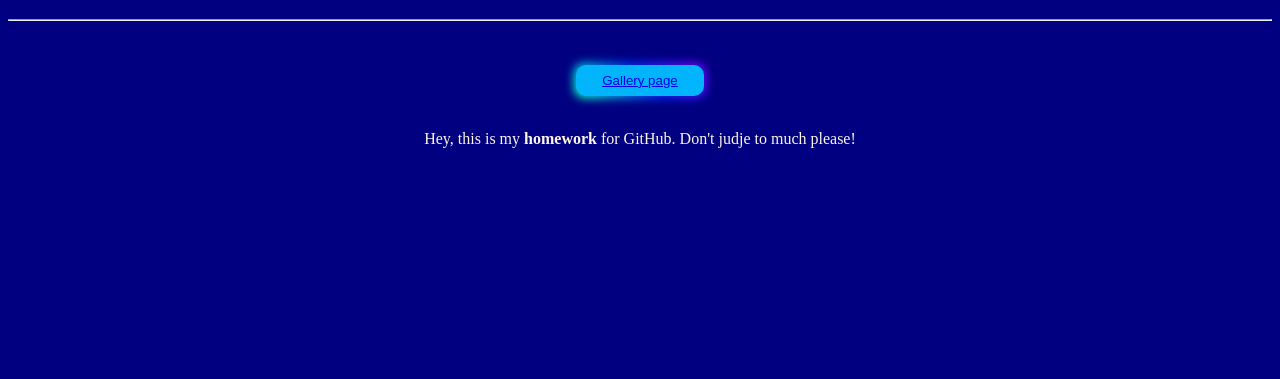
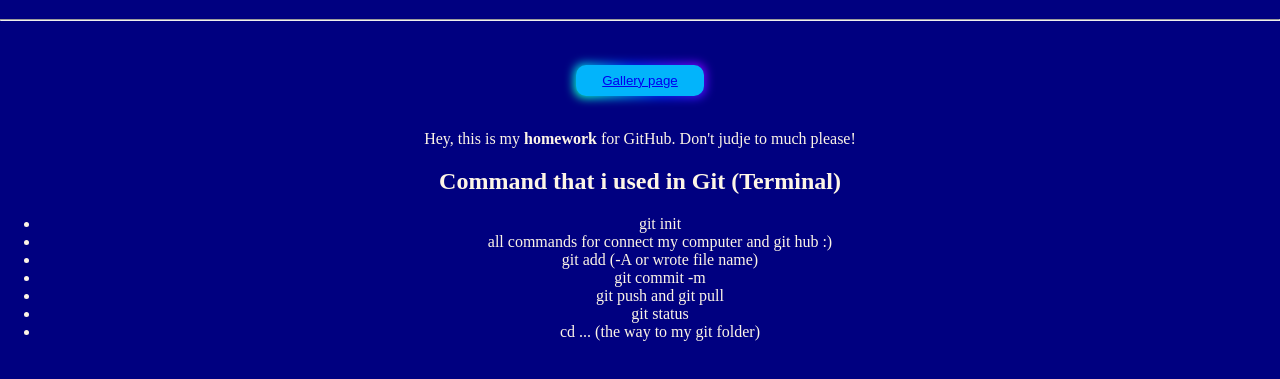
Before and after one commit to Crewal/apple-juice, a plain HTML site: page index.html in a window 1280 px wide. Shown: the part 61-440 px from the top of the page. Drawn offline with Linux system fonts and the light colour scheme.

Commit message:
renew some info

```diff
--- a/index.html
+++ b/index.html
@@ -13,5 +13,15 @@
     <button class="button-85" role="button"><a href="galery.html"> Gallery page</a></button><br><br>
     <p>Hey, this is my <strong>homework</strong> for GitHub.
       Don't judje to much please!</p>
+       <h2>Command that i used in Git (Terminal)</h2>
+        <ul>
+            <li>git init</li>
+            <li>all commands for connect my computer and git hub :)</li>
+            <li>git add (-A or wrote file name)</li>
+            <li>git commit -m</li>
+            <li>git push and git pull</li>
+            <li>git status</li>
+            <li>cd ... (the way to my git folder)</li>
+        </ul>
 </body>
 </html>
--- a/style.css
+++ b/style.css
@@ -1,4 +1,6 @@
 body {
+ margin: auto;
+ padding: 0%;
 
  background-color: navy;
  color: oldlace;
```
Also changed, not shown: gallery.html (line endings or trailing spaces).
